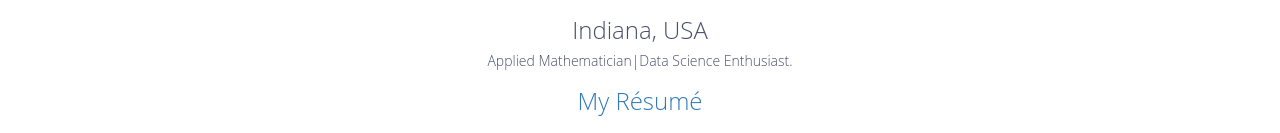
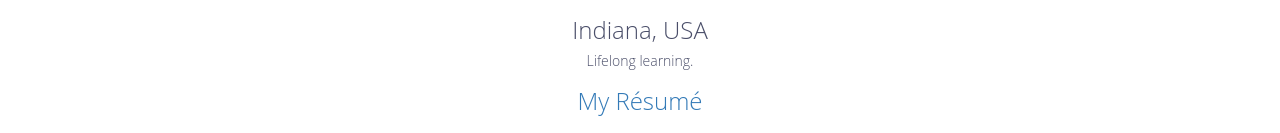
Before and after one commit to alexandrecyano/alexandrecyano.github.io, a plain HTML site: page index.html in a window 1280 px wide. Shown: the part 313-446 px from the top of the page. Drawn offline with nearby package versions, Linux system fonts and the light colour scheme.

Commit message:
Update index.html

```diff
--- a/index.html
+++ b/index.html
@@ -160,7 +160,7 @@
 				<img src="https://avatars0.githubusercontent.com/u/49208480?v&#x3D;4" width=200 class="profile-pic">
 				<h1>Alexandre C. Yano</h1>
 				<h3>Indiana, USA</h3>
-				<h5>Applied Mathematician|Data Science Enthusiast.
+				<h5>Lifelong learning.
 				</h5>
 
 				<div class="text-center" style="margin:20px">
```
